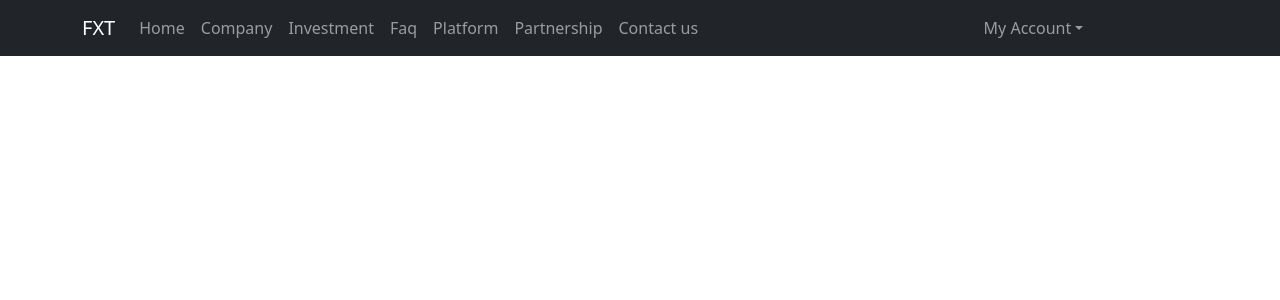
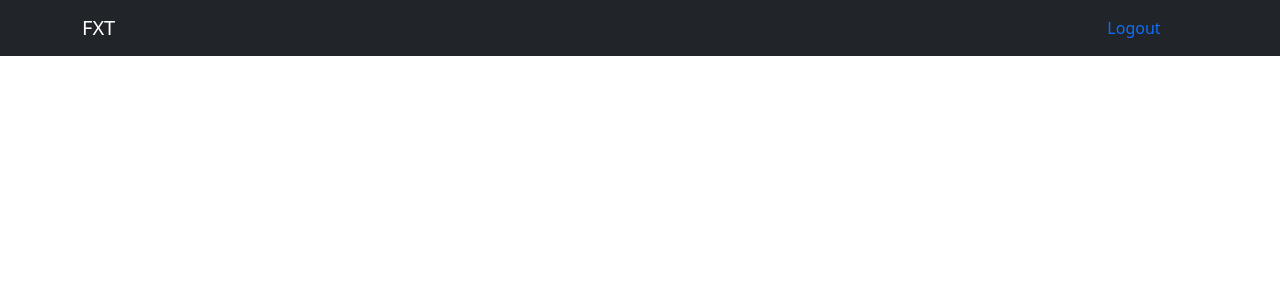
Before and after one commit to enebret/ftxsite1, a React (Create React App) app: page /dashboard in a window 1280 px wide. Shown: the top 300 px of the page. Built offline with nearby package versions, Linux system fonts and the light colour scheme.

Commit message:
added the dashboard style sheet,  debugged the contact.js script, added new logic to the dashboard.js file

```diff
--- a/src/components/ContactUs.js
+++ b/src/components/ContactUs.js
@@ -1,4 +1,6 @@
 /*jshint esversion: 8 */
+import React, {useState, useEffect} from 'react';
+import axios from 'axios';
 import './styles/contactus.css';
 import Button from 'react-bootstrap/Button';
 import Form from 'react-bootstrap/Form';
@@ -22,7 +24,7 @@ function ContactT () {
   const navigate = useNavigate();
   const [Email, setUserEmail] = useState('');
   const [Password, setPassword] = useState('');
-  const [authentciated, setAuthenticated] = useState(localStorage.getItem(localStorage.getItem('authenticated')||false));
+  const [authenticated, setAuthenticated] = useState(localStorage.getItem(localStorage.getItem('authenticated')||false));
   const handleSubmit = (e) => {
       e.preventDefault();
       const user = {
@@ -32,12 +34,12 @@ function ContactT () {
 
         axios.post('http://localhost:5045/user/signin', user)
         .then(response => {
-          if(response.data.msg=='new user added successfully'){
+          if(response.data=='user password has been verified, take them to the dashboard'){
             //redirect to homepage or dashboard page
             console.log(response.data);
             localStorage.setItem('authenticated', true)
             navigate('/dashboard'); //navigate to dashboard with user details passed as prop parameters
-          }else if(response.data=='this email is an existing user email or you are already a registered user.Kindly enter your email and password to login into your dashboard'){
+          }else if(response.data=='incorrect user password, try again'){
             //display error msg to user here by updating the dom inform of a caution message drop down stating the error message
             console.log(response.data);
             navigate('/login');
@@ -79,7 +81,7 @@ function ContactT () {
 
   <Form.Group className="mb-3" controlId="formBasicPassword">
     <Form.Label>Password</Form.Label>
-    <Form.Control type="password" placeholder="Password" value = {Email} onChange={e => setUserEmail(e.target.value)}/>
+    <Form.Control type="password" placeholder="Password" value = {Password} onChange={e => setPassword(e.target.value)}/>
   </Form.Group>
   <Form.Group className="mb-3" controlId="formBasicCheckbox">
     <Form.Check type="checkbox" label="Check me out" />
--- a/src/components/dashboard.js
+++ b/src/components/dashboard.js
@@ -1,6 +1,7 @@
 /*jshint esversion: 8 */
 import React, {useEffect, useState} from 'react';
 import './signupStyles.css';
+import './styles/dashboard.css';
 import axios from 'axios';
 import './styles/aboutus.css';
 import firstDiv from './util/aboutusimages/first_div.jpg';
@@ -46,45 +47,8 @@ function Dashboard () {
   <Navbar.Brand href="#home">FXT</Navbar.Brand>
   <Navbar.Toggle aria-controls="responsive-navbar-nav" />
   <Navbar.Collapse id="responsive-navbar-nav">
-    <Nav className="me-auto">
-      <Nav.Link onClick={ () => navigate('/')}>Home</Nav.Link>
-      <Nav.Link onClick={() => navigate('/aboutus')}>Company</Nav.Link>
-      <Nav.Link onClick={() => navigate('/investment')}>Investment</Nav.Link>
-      <Nav.Link onClick={() => navigate('/faq')}>Faq</Nav.Link>
-      <Nav.Link onClick={() => navigate('/platform')}>Platform</Nav.Link>
-      <Nav.Link onClick={() => navigate('/partnership')}>Partnership</Nav.Link>
-      <Nav.Link onClick={() => navigate('/contactus')}>Contact us</Nav.Link>
+  <Nav.Link id = "logout" onClick={ () => {setAuthenticated(false);navigate('/')}}>Logout</Nav.Link>
 
-    </Nav>
-    <Nav id = 'fr'>
-    <NavDropdown title="My Account" id="collasible-nav-dropdown" >
-      <Form id = 'fc'>
-  <Form.Group className="mb-3" controlId="formBasicEmail">
-    <Form.Label>Email address</Form.Label>
-    <Form.Control type="email" placeholder="Enter email" />
-    <Form.Text className="text-muted">
-      We'll never share your email with anyone else.
-    </Form.Text>
-  </Form.Group>
-
-  <Form.Group className="mb-3" controlId="formBasicPassword">
-    <Form.Label>Password</Form.Label>
-    <Form.Control type="password" placeholder="Password" />
-  </Form.Group>
-  <Form.Group className="mb-3" controlId="formBasicCheckbox">
-    <Form.Check type="checkbox" label="Check me out" />
-  </Form.Group>
-  <Button variant="primary" type="submit">
-    Signin
-  </Button>
-  <Form.Group id = 'txy' >
-  <Form.Text >
-  Don't have an account yet? <a href='' onClick={() => navigate('/signup')}>CREATE AN ACCOUNT NOW</a>
-    </Form.Text>
-  </Form.Group>
-</Form>
-      </NavDropdown>
-    </Nav>
   </Navbar.Collapse>
   </Container>
 </Navbar>
--- /dev/null
+++ b/src/components/styles/dashboard.css
@@ -0,0 +1,3 @@
+#logout{
+    margin-left: 90%
+}
```
